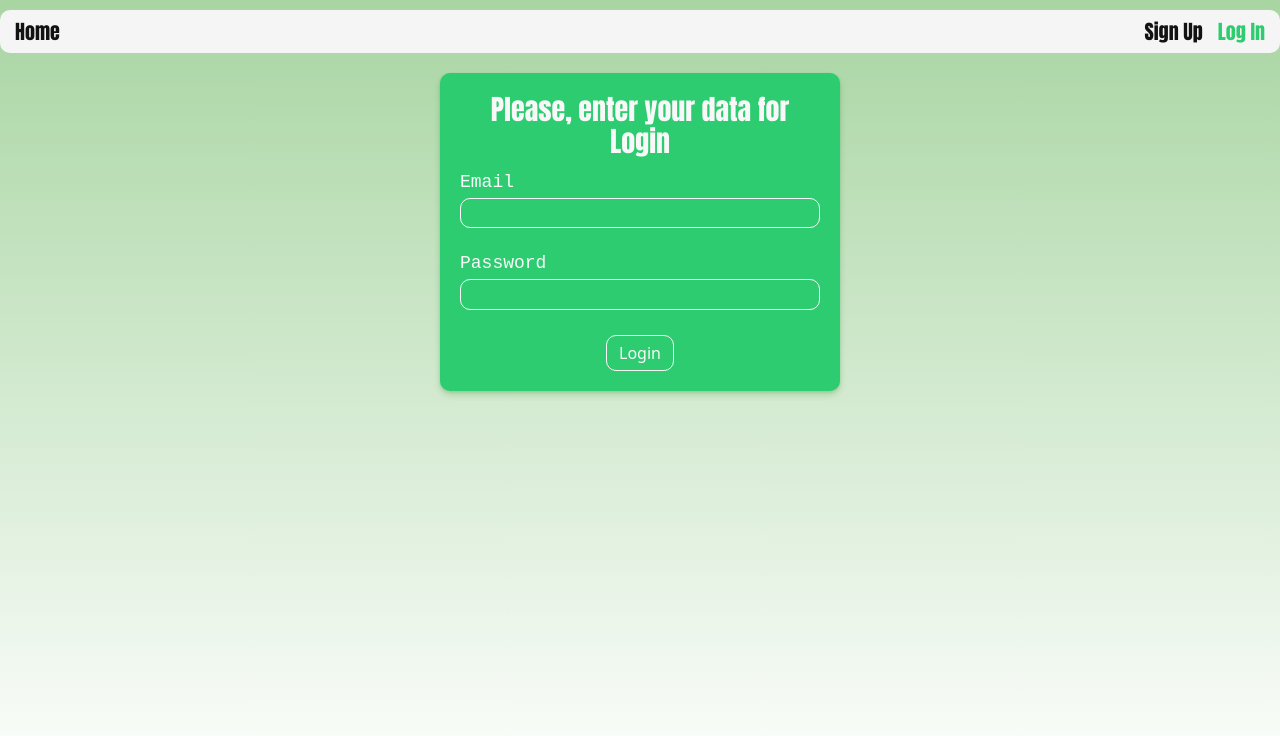
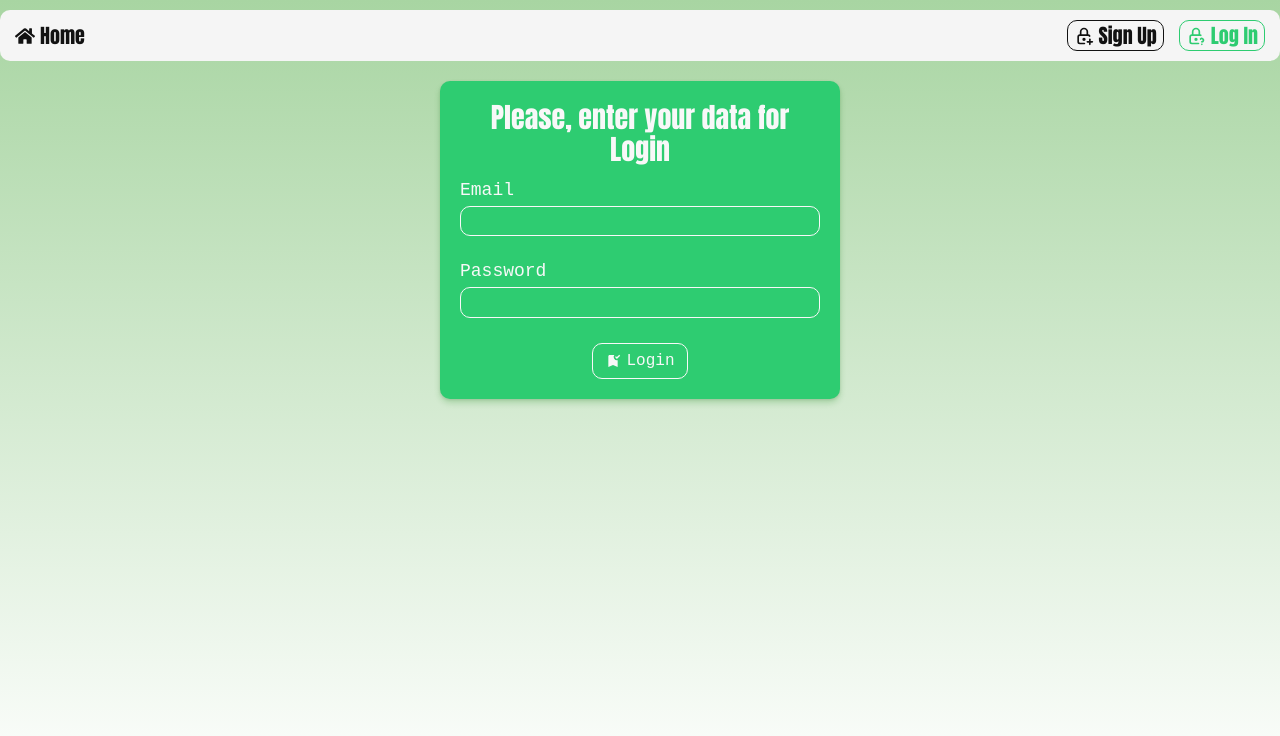
Before and after one commit to Artur-Luniaka/goit-react-hw-08, a React (Vite) app: page /login in a window 1280 px wide. Shown: the top 736 px of the page. Built offline with nearby package versions, Linux system fonts and the light colour scheme.

Commit message:
added icons/set some styles

```diff
--- a/src/components/AuthNav/AuthNav.jsx
+++ b/src/components/AuthNav/AuthNav.jsx
@@ -1,6 +1,8 @@
 import { NavLink } from "react-router-dom";
 import s from "./AuthNav.module.css";
 import clsx from "clsx";
+import { TbLockPlus } from "react-icons/tb";
+import { TbLockQuestion } from "react-icons/tb";
 
 const AuthNav = () => {
   const linkClass = ({ isActive }) => {
@@ -10,9 +12,11 @@ const AuthNav = () => {
   return (
     <div className={s.wrapper}>
       <NavLink className={linkClass} to="registration">
+        <TbLockPlus />
         Sign Up
       </NavLink>
       <NavLink className={linkClass} to="login">
+        <TbLockQuestion />
         Log In
       </NavLink>
     </div>
--- a/src/components/AuthNav/AuthNav.module.css
+++ b/src/components/AuthNav/AuthNav.module.css
@@ -5,10 +5,17 @@
 }
 
 .nav_link {
+  display: flex;
+  justify-content: center;
+  align-items: center;
+  gap: 5px;
   font-family: Impact, Haettenschweiler, "Arial Narrow Bold", sans-serif;
   color: #121212;
   font-size: 20px;
   outline: none;
+  padding: 3px 6px;
+  border: 1px solid #121212;
+  border-radius: 10px;
   transition: transform 0.5s cubic-bezier(0.075, 0.82, 0.165, 1);
   &:hover,
   &:focus {
@@ -17,4 +24,5 @@
 }
 .active {
   color: #2ecc71;
+  border: 1px solid #2ecc71;
 }
--- a/src/components/ContactForm/ContactForm.module.css
+++ b/src/components/ContactForm/ContactForm.module.css
@@ -48,6 +48,7 @@
 }
 
 .button {
+  font-family: "Courier New", Courier, monospace;
   padding: 8px 12px;
   border-radius: 10px;
   border: 1px solid #f8f8f8;
--- a/src/components/Layout/Layout.module.css
+++ b/src/components/Layout/Layout.module.css
@@ -1,6 +1,7 @@
 .header_wrapper {
   margin: 0 auto;
   max-width: 1280px;
+  justify-content: space-between;
   padding: 10px 15px;
   margin-bottom: 20px;
   background-color: #f5f5f5;
@@ -10,4 +11,5 @@
 .main_wrapper {
   margin: 0 auto;
   max-width: 1280px;
+  padding: 0 20px;
 }
--- a/src/components/Navigation/Navigation.jsx
+++ b/src/components/Navigation/Navigation.jsx
@@ -3,6 +3,8 @@ import { NavLink } from "react-router-dom";
 import { selectIsLoggedIn } from "../../redux/auth/selectors";
 import s from "./Navigation.module.css";
 import clsx from "clsx";
+import { FaHome } from "react-icons/fa";
+import { RiContactsBook2Fill } from "react-icons/ri";
 
 const Navigation = () => {
   const linkClass = ({ isActive }) => {
@@ -13,10 +15,12 @@ const Navigation = () => {
   return (
     <div className={s.wrapper}>
       <NavLink className={linkClass} to="/">
+        <FaHome />
         Home
       </NavLink>
       {loggedIn && (
         <NavLink className={linkClass} to="contacts">
+          <RiContactsBook2Fill />
           Contacts
         </NavLink>
       )}
--- a/src/components/Navigation/Navigation.module.css
+++ b/src/components/Navigation/Navigation.module.css
@@ -5,6 +5,10 @@
 }
 
 .nav_link {
+  display: flex;
+  justify-content: center;
+  align-items: center;
+  gap: 5px;
   font-family: Impact, Haettenschweiler, "Arial Narrow Bold", sans-serif;
   color: #121212;
   font-size: 20px;
--- a/src/components/UserMenu/UserMenu.jsx
+++ b/src/components/UserMenu/UserMenu.jsx
@@ -2,6 +2,7 @@ import { useDispatch, useSelector } from "react-redux";
 import { selectUserName } from "../../redux/auth/selectors";
 import { logout } from "../../redux/auth/operations";
 import s from "./UserMenu.module.css";
+import { TbLogout2 } from "react-icons/tb";
 
 const UserMenu = () => {
   const dispatch = useDispatch();
@@ -17,6 +18,7 @@ const UserMenu = () => {
         Welcome, <span className={s.accent}>{userName}</span>
       </p>
       <button className={s.btn} onClick={handleLogout}>
+        <TbLogout2 />
         Log Out
       </button>
     </div>
--- a/src/components/UserMenu/UserMenu.module.css
+++ b/src/components/UserMenu/UserMenu.module.css
@@ -1,7 +1,9 @@
 .wrapper {
   display: flex;
-  gap: 15px;
   align-items: center;
+  flex-wrap: wrap;
+  gap: 5px;
+  margin-left: 30px;
 }
 
 .text {
@@ -18,6 +20,7 @@
   display: flex;
   justify-content: center;
   align-items: center;
+  gap: 5px;
   font-family: "Courier New", Courier, monospace;
   padding: 3px 6px;
   border-radius: 8px;
--- a/src/pages/LoginPage/LoginPage.jsx
+++ b/src/pages/LoginPage/LoginPage.jsx
@@ -4,6 +4,7 @@ import * as yup from "yup";
 import s from "./LoginPage.module.css";
 import { useDispatch } from "react-redux";
 import { login } from "../../redux/auth/operations";
+import { MdBookmarkAdded } from "react-icons/md";
 
 const LoginPage = () => {
   const dispatch = useDispatch();
@@ -67,6 +68,7 @@ const LoginPage = () => {
           <ErrorMessage name="password" component="span" />
         </div>
         <button className={s.button} type="submit">
+          <MdBookmarkAdded />
           Login
         </button>
       </Form>
--- a/src/pages/LoginPage/LoginPage.module.css
+++ b/src/pages/LoginPage/LoginPage.module.css
@@ -48,6 +48,7 @@
 }
 
 .button {
+  font-family: "Courier New", Courier, monospace;
   padding: 8px 12px;
   border-radius: 10px;
   border: 1px solid #f8f8f8;
--- a/src/pages/RegistrationPage/RegistrationPage.jsx
+++ b/src/pages/RegistrationPage/RegistrationPage.jsx
@@ -4,6 +4,7 @@ import * as yup from "yup";
 import s from "./RegistrationPage.module.css";
 import { useDispatch } from "react-redux";
 import { register } from "../../redux/auth/operations";
+import { MdBookmarkAdd } from "react-icons/md";
 
 const RegistrationPage = () => {
   const dispatch = useDispatch();
@@ -80,6 +81,7 @@ const RegistrationPage = () => {
           <ErrorMessage name="password" component="span" />
         </div>
         <button className={s.button} type="submit">
+          <MdBookmarkAdd />
           Sign Up
         </button>
       </Form>
--- a/src/pages/RegistrationPage/RegistrationPage.module.css
+++ b/src/pages/RegistrationPage/RegistrationPage.module.css
@@ -48,6 +48,7 @@
 }
 
 .button {
+  font-family: "Courier New", Courier, monospace;
   padding: 8px 12px;
   border-radius: 10px;
   border: 1px solid #f8f8f8;
```
